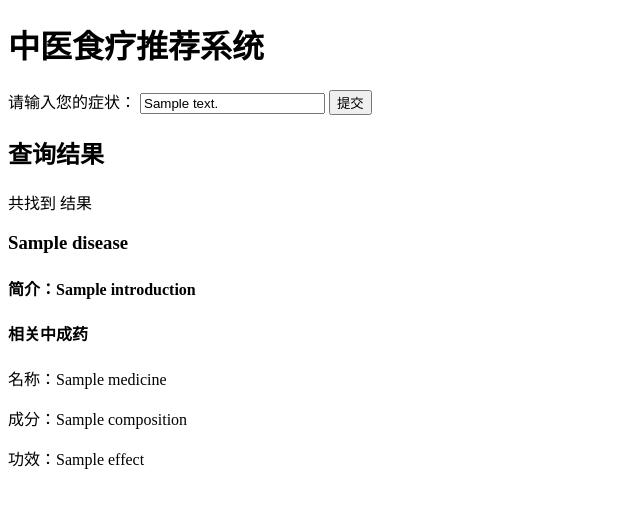
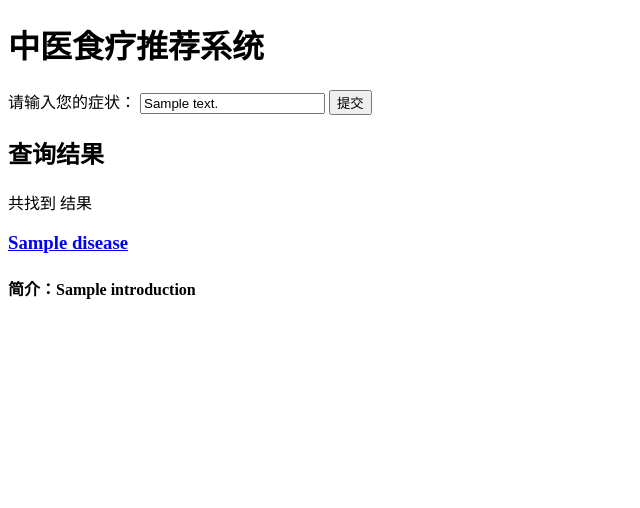
Before and after one commit to Demonhero0/2020TCM, a Django app: template project/main/templates/result.html in a window 1280 px wide. Shown: the top 508 px of the page, without its empty margins (0-640 px from the left). Run offline with Django 3.2, Linux system fonts and the light colour scheme; the template is opened without the code that fills it: most values are stand-ins (such as "Sample title", 1, 10 or a date in 2020); parts of the project's set-up code (start-up, migrations or seed data) failed here and were passed over.

Commit message:
add content to template

```diff
--- a/project/main/serializers/doctor.py
+++ b/project/main/serializers/doctor.py
@@ -4,10 +4,10 @@ from project.main.models import Disease,Medicine
 class MedicineSerializer(serializers.HyperlinkedModelSerializer):
     class Meta:
         model = Medicine
-        fields = ('url', 'name', 'composition', 'effect', 'diseases')
+        fields = ('url','id', 'name', 'composition', 'effect')
 
 class DiseaseSerializer(serializers.HyperlinkedModelSerializer):
     medicines = MedicineSerializer(many=True)
     class Meta:
         model = Disease
-        fields = ('url', 'name', 'introduction', 'symptom', 'treatment', 'medicines')
+        fields = ('url','id', 'name', 'introduction', 'symptom', 'treatment', 'hits', 'medicines')
--- a/project/main/templates/disease_detail.html
+++ b/project/main/templates/disease_detail.html
@@ -6,6 +6,8 @@
 </head>
 <body>
     <h1>中医食疗推荐系统</h1>
+    <a href="javascript:history.back()">返回</a>
+
     <div>
         <h2>{{disease.name}}</h2>
         <h3>简介<h3>
--- a/project/main/templates/result.html
+++ b/project/main/templates/result.html
@@ -17,14 +17,8 @@
         <p>共找到  结果</p>
         {% for disease in res %}
         <div>
-            <h3>{{disease.name}}</h3>
+            <h3><a href="/api/diseases/{{disease.id}}" >{{disease.name}}</a></h3>
             <h4>简介：{{disease.introduction}}</h4>
-            <h4>相关中成药</h4>
-            {% for medicine in disease.medicines %}
-                <p>名称：{{medicine.name}}</p>
-                <p>成分：{{medicine.composition}}</p>
-                <p>功效：{{medicine.effect}}</p>
-            {% endfor %}
         </div>
         {% endfor %}
     {% else %}
--- a/project/main/urls.py
+++ b/project/main/urls.py
@@ -6,12 +6,13 @@ from rest_framework.schemas import get_schema_view
 from project.main.views.utils import UtilsViewSet, descriptionView
 from project.main.views.users import UserViewSet
 from project.main.views.students import StudentViewSet
-from project.main.views.doctor import CheckViewSet,DiseaseViewSet,MedicineViewSet
+from project.main.views.doctor import CheckViewSet,DiseaseViewSetAdmin,MedicineViewSet,DiseaseView
 
 router = routers.DefaultRouter(trailing_slash=False)
 router.register(r'', UtilsViewSet, basename="utils")
-router.register(r'diseases', DiseaseViewSet, basename="disease")
+router.register(r'admin_diseases', DiseaseViewSetAdmin, basename="admin_disease")
 router.register(r'medicines', MedicineViewSet, basename='medicine')
+router.register(r'diseases', DiseaseView, basename='disease')
 # router.register(r'users', UserViewSet, basename='user')
 # router.register(r'students',StudentViewSet,basename='student')
 
```
Also changed, not shown: project/main/views/doctor.py (+9 -3 lines), project/main/templates/index.html (line endings or trailing spaces).
